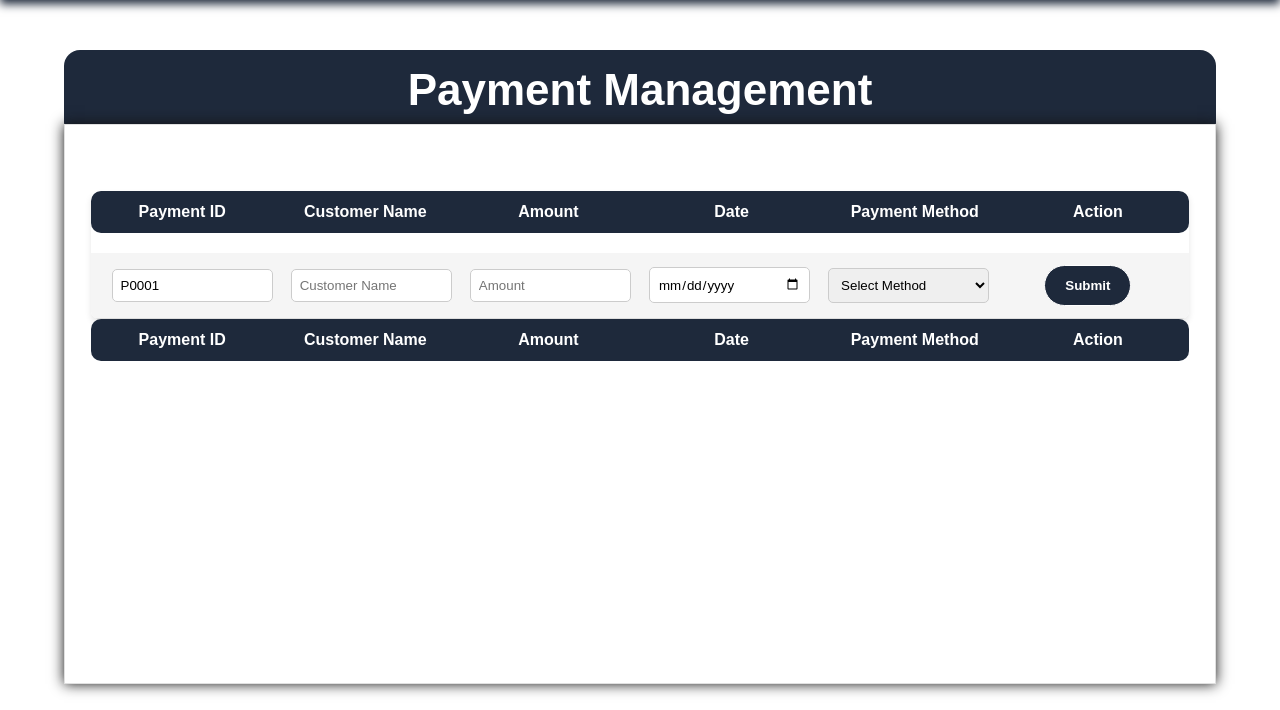
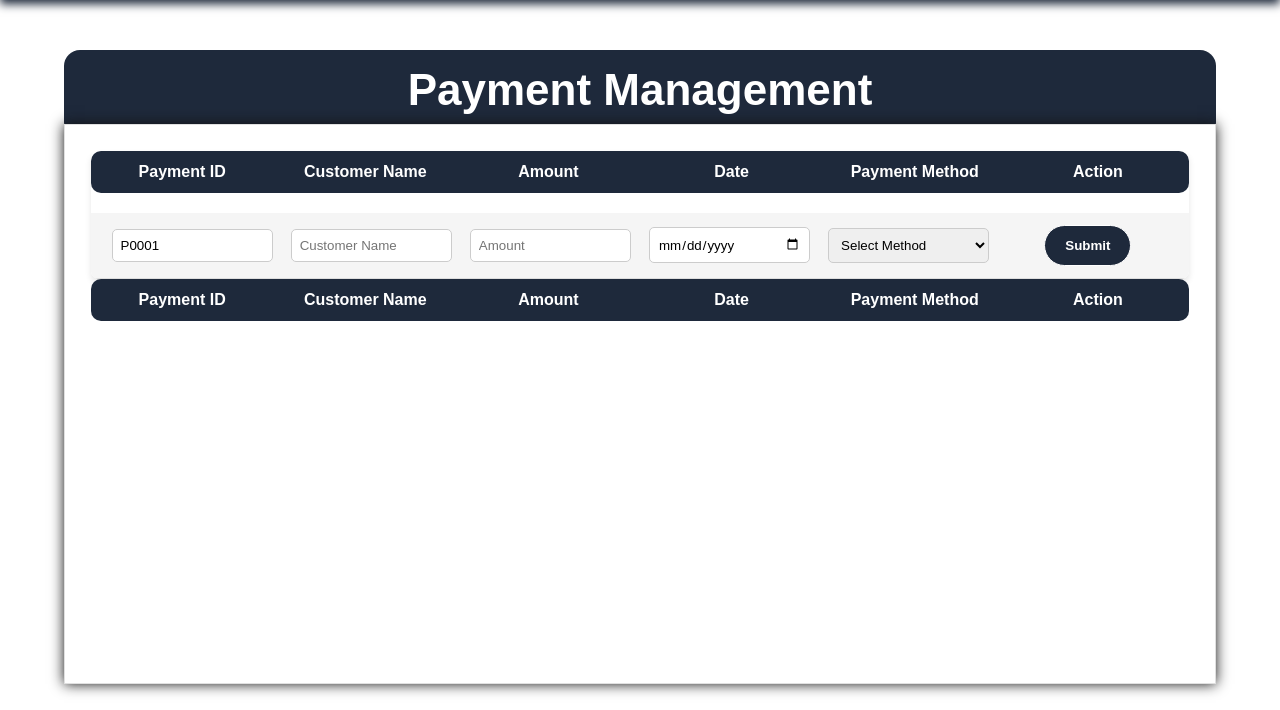
Before and after one commit to jgoleta/BisNest-Testing-Repo, a Django app: page /payment in a window 1280 px wide. Shown: the part 90-800 px from the top of the page. Run offline with Django 5.2, Linux system fonts and the light colour scheme.

Commit message:
Update payment.html

```diff
--- a/members/templates/payment.html
+++ b/members/templates/payment.html
@@ -365,7 +365,6 @@
 
     .table-container {
       width: 100%;
-      margin-top: 40px;
       border-radius: 8px;
       overflow: hidden;
       box-shadow: 0 4px 6px rgba(0, 0, 0, 0.1);
```
